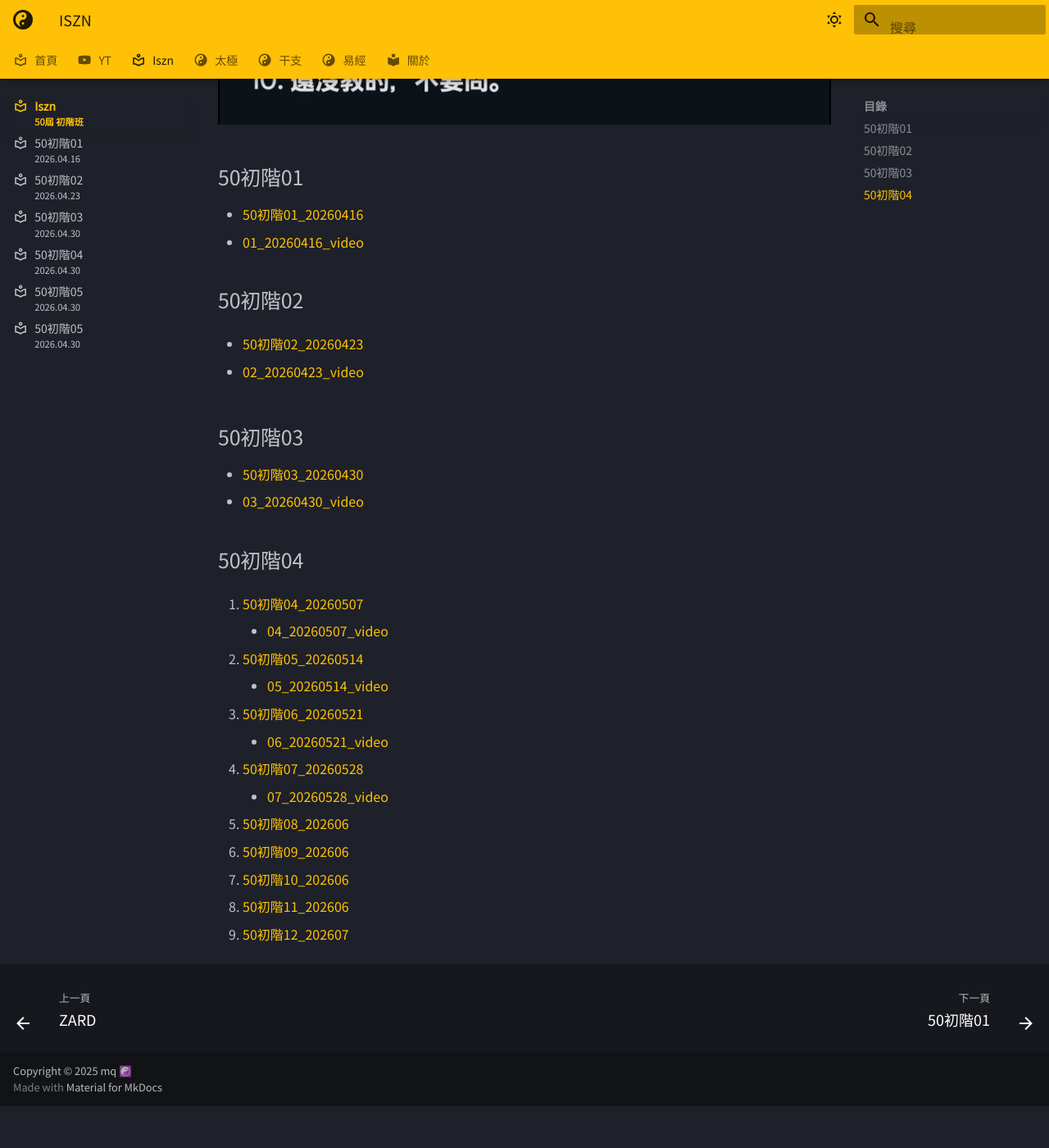
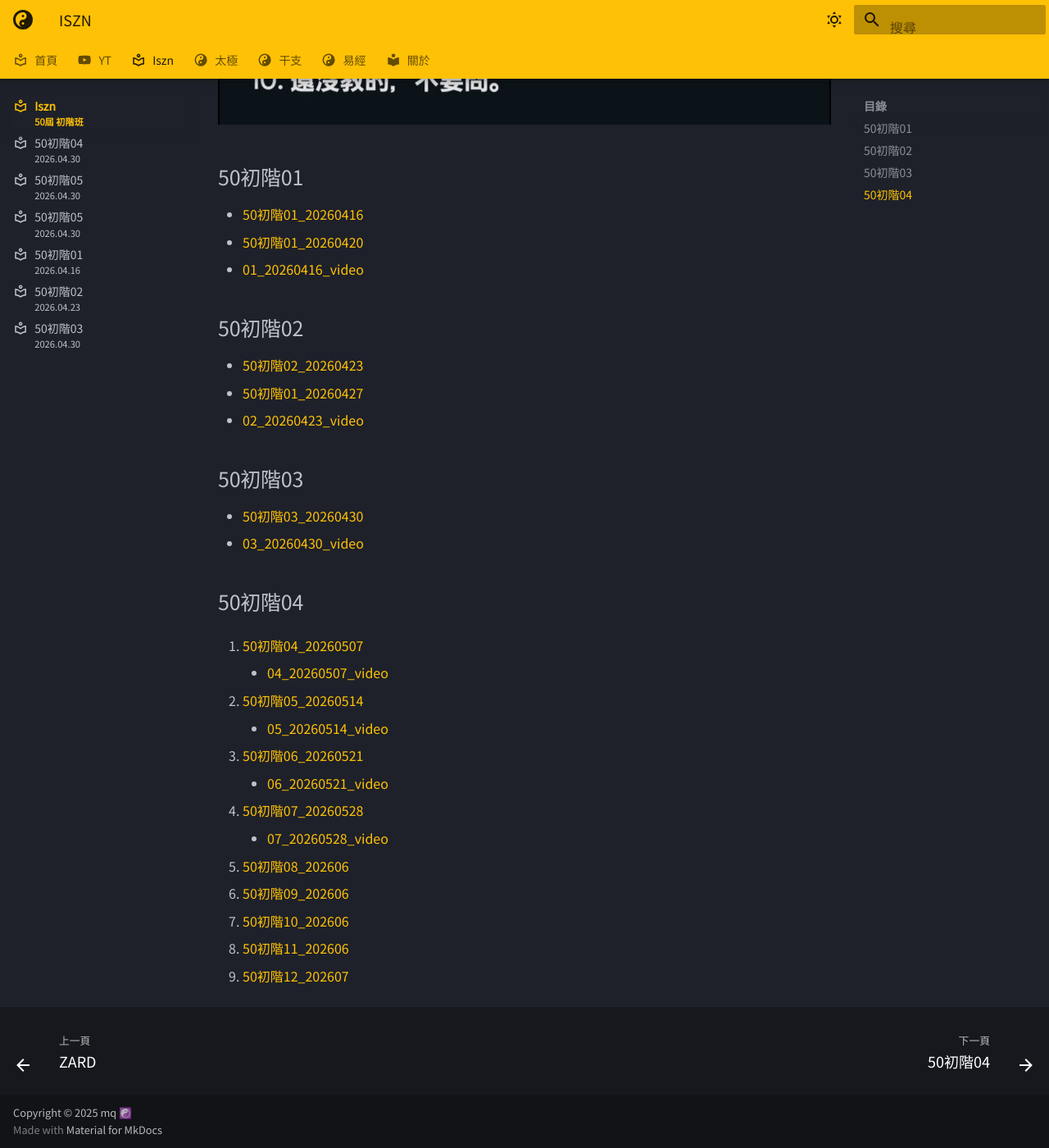
Before and after one commit to oolongyuan/oolongyuan.github.io, an MkDocs documentation site: the page built from docs/iszn/index.md, in a window 1280 px wide and 1400 px high, scrolled down 743 px. Shown: the whole window at 82% size. Built offline with MkDocs 1.6.1 and Material for MkDocs 9.7.7, drawn with Linux system fonts in a browser that asks for light colours; some web fonts are replaced; before the commit the page ends 2092 px from its top, so only the background shows below that.

Commit message:
added homework

```diff
--- a/docs/iszn/index.md
+++ b/docs/iszn/index.md
@@ -11,18 +11,19 @@
 
 ## 50初階01
 
- - [50初階01_20260416](/iszn/class_01/)
+ - [50初階01_20260416](/iszn/note_01/)
+ - [50初階01_20260420](/iszn/homework_01/)
  - [01_20260416_video](https://iframe.mediadelivery.net/embed/431082/e5ddc1fb-1711-4a39-840f-a7afd6e9a5ee?autoplay=false){target="_blank"}
 
 ## 50初階02
 
- - [50初階02_20260423](/iszn/class_02/)
-
+ - [50初階02_20260423](/iszn/note_02/)
+ - [50初階01_20260427](/iszn/homework_02/)
  - [02_20260423_video](https://iframe.mediadelivery.net/embed/431082/ba5ad910-69f7-44cc-a124-768a7cfc8ce7?autoplay=false){target="_blank"}
 
 ## 50初階03
 
- - [50初階03_20260430](/iszn/class_03/)
+ - [50初階03_20260430](/iszn/note_03/)
  - [03_20260430_video](https://iframe.mediadelivery.net/embed/431082/ebaeaed0-c390-4052-b9e7-f98731c99cb5?autoplay=false){target="_blank"}
 
 
```
Also changed, not shown: docs/iszn/note_01.md (renamed from docs/iszn/class_01.md), docs/iszn/note_02.md (renamed from docs/iszn/class_02.md), docs/iszn/note_03.md (renamed from docs/iszn/class_03.md).
